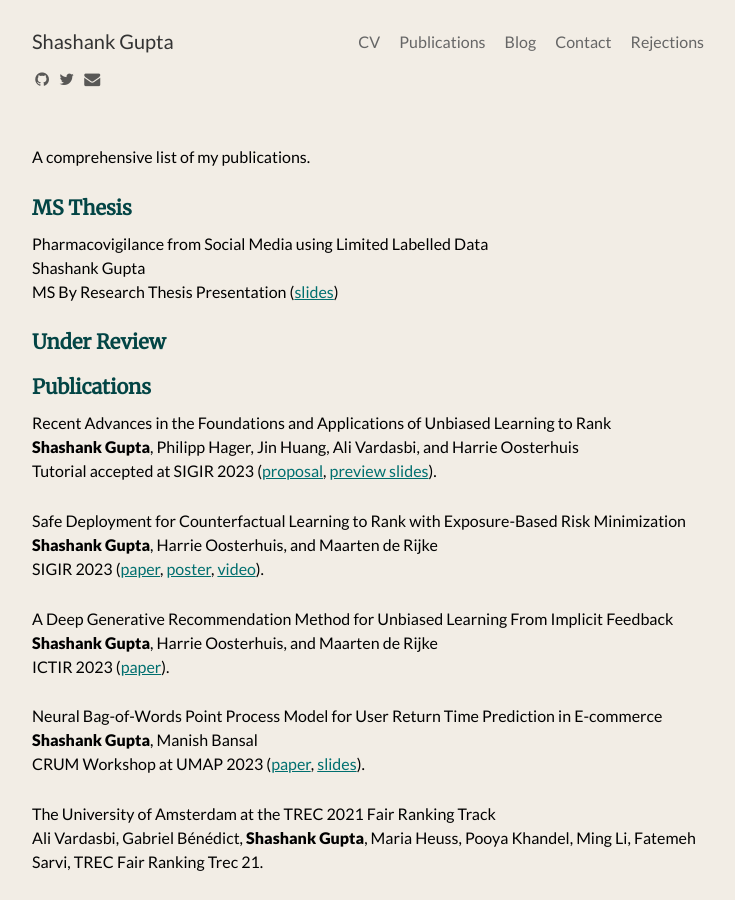
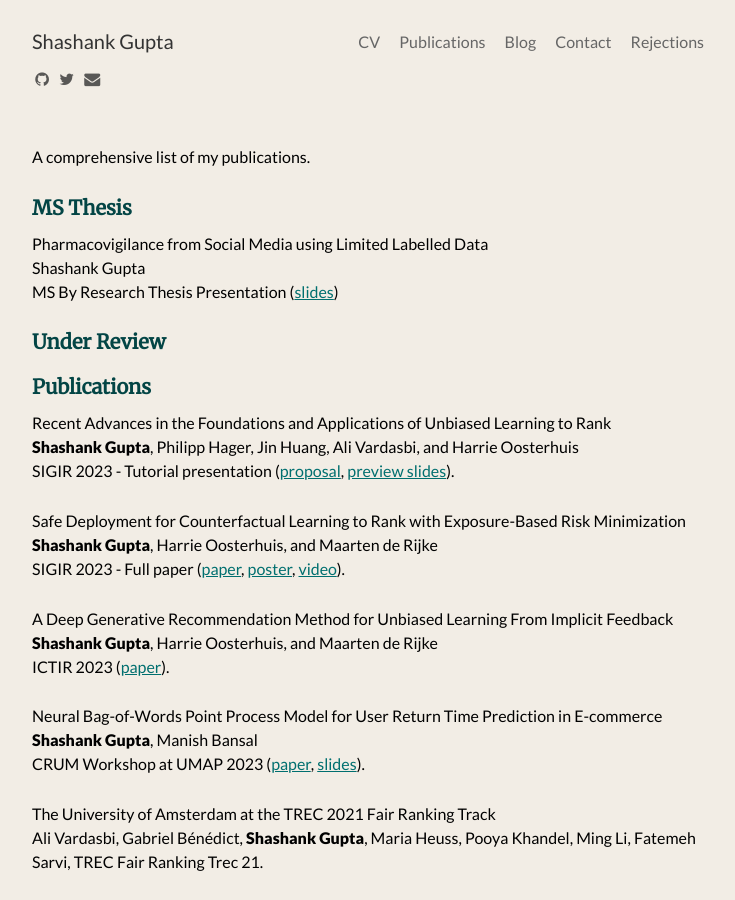
Before and after one commit to shashankg7/shashankg7.github.io, a Jekyll site: the page built from publications.md, in a window 1280 px wide and 900 px high. Shown: the whole window, without its empty margins (272-1007 px from the left). Built offline with Jekyll 4.4.1, drawn with Linux system fonts in a browser that asks for light colours; nearby versions of some CDN libraries.

Commit message:
Update publications.md

```diff
--- a/publications.md
+++ b/publications.md
@@ -20,11 +20,11 @@
 
 Recent Advances in the Foundations and Applications of Unbiased Learning to Rank <br>
 <b>Shashank Gupta</b>, Philipp Hager, Jin Huang, Ali Vardasbi, and Harrie Oosterhuis <br>
-Tutorial accepted at SIGIR 2023 ([proposal](https://drive.google.com/file/d/1HZP5X_5czqKWoAjXDAnC1PxvTHIqOjzj/view?usp=sharing), [preview slides](https://docs.google.com/presentation/d/e/2PACX-1vRbYgPTZMXOC7buidrAOyRMar2PkxLWSb12u_XjzYU9GXohd_hiekxrnayxCVgu1iwzpmEbgVPsnwAr/pub?start=false&loop=false&delayms=3000&slide=id.g1e4da214d8b_0_0)).
+SIGIR 2023 - Tutorial presentation ([proposal](https://drive.google.com/file/d/1HZP5X_5czqKWoAjXDAnC1PxvTHIqOjzj/view?usp=sharing), [preview slides](https://docs.google.com/presentation/d/e/2PACX-1vRbYgPTZMXOC7buidrAOyRMar2PkxLWSb12u_XjzYU9GXohd_hiekxrnayxCVgu1iwzpmEbgVPsnwAr/pub?start=false&loop=false&delayms=3000&slide=id.g1e4da214d8b_0_0)).
 
 Safe Deployment for Counterfactual Learning to Rank with Exposure-Based Risk Minimization <br>
 <b>Shashank Gupta</b>, Harrie Oosterhuis, and Maarten de Rijke <br>
-SIGIR 2023 ([paper](https://drive.google.com/file/d/1GL285QRF44r-G4la0OaIl6IZs73w5aop/view), [poster](https://drive.google.com/file/d/1xhzLB68AzyG-PZcTdxOkyRnIhiVAQhyw/view?usp=sharing), [video]()).
+SIGIR 2023 - Full paper ([paper](https://drive.google.com/file/d/1GL285QRF44r-G4la0OaIl6IZs73w5aop/view), [poster](https://drive.google.com/file/d/1xhzLB68AzyG-PZcTdxOkyRnIhiVAQhyw/view?usp=sharing), [video]()).
 
 A Deep Generative Recommendation Method for Unbiased Learning From Implicit Feedback <br>
 <b>Shashank Gupta</b>, Harrie Oosterhuis, and Maarten de Rijke <br>
```
